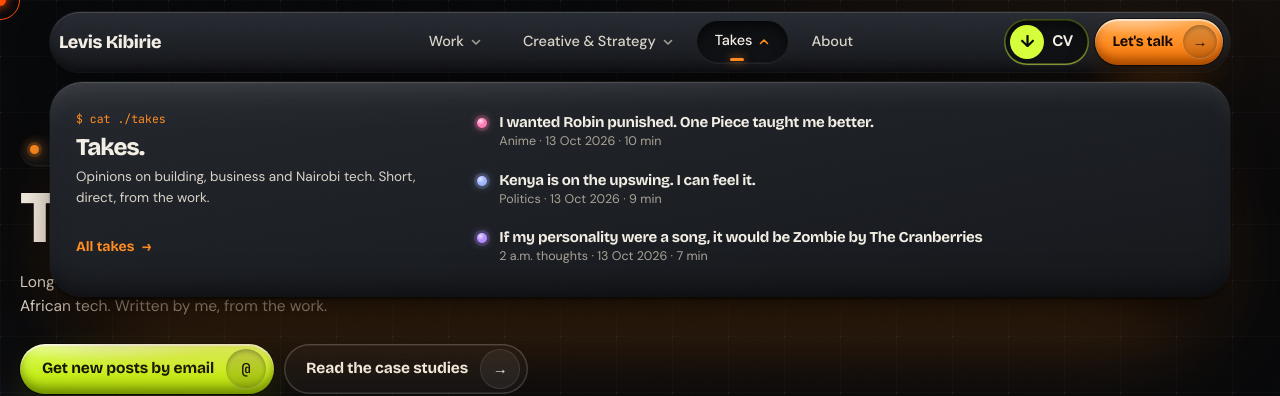
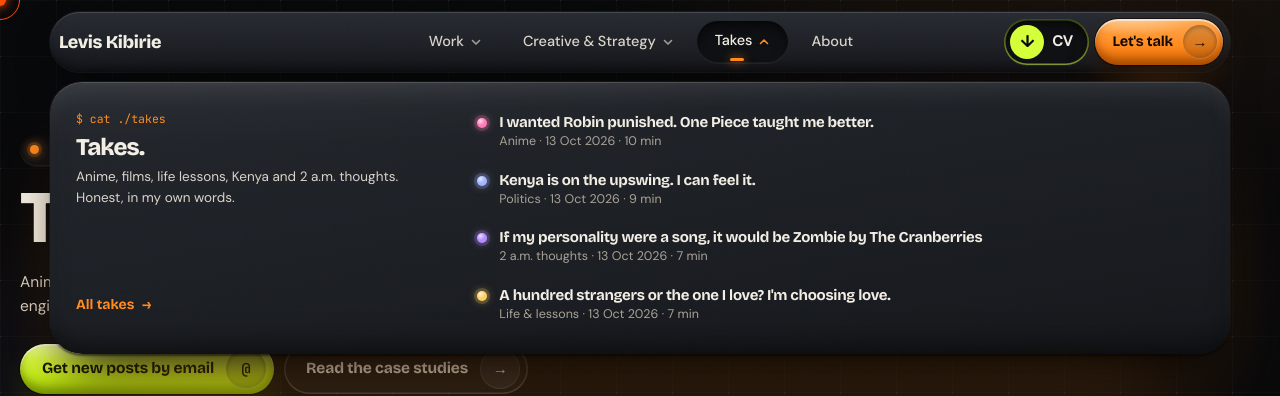
Before and after one commit to Levikib/levo-portfolio, a Next.js app: page /thoughts in a window 1280 px wide. Both pictures are taken after a click on the button "Takes". Shown: the top 396 px of the page. Built offline with nearby package versions, Linux system fonts and the light colour scheme.

Commit message:
Takes: no coming-soon cards; menu shows the latest 4 posts; new Thoughts copy
Co-Authored-By: Angela Wangui <mochuangela21@gmail.com>

```diff
--- a/src/app/thoughts/page.tsx
+++ b/src/app/thoughts/page.tsx
@@ -22,7 +22,7 @@ export default function ThoughtsPage() {
           id="th-h1"
           eyebrow="$ cat ./thoughts/*.md"
           title={<>Thoughts<span className="ed-dot" aria-hidden>.</span></>}
-          kicker="Long-form notes on engineering, founding a company from Nairobi, design, anime and African tech. Written by me, from the work."
+          kicker="Anime, films and TV, life lessons, Kenya, impossible questions and 2 a.m. thoughts. Plus engineering and founder notes. All written by me, honestly."
         />
         <div className="cta-row ed-hero__ctas">
           <ClayButton variant="primary" size="lg" href={subscribeHref()} external={!!SUBSTACK_URL} icon={SUBSTACK_URL ? undefined : "@"}>
--- a/src/components/signal/Nav.tsx
+++ b/src/components/signal/Nav.tsx
@@ -34,7 +34,7 @@ const GROUPS = [
 
 const FEATURED_ED = EDITORIAL.find((i) => i.featured && i.kind === "magazine") ?? EDITORIAL.find((i) => i.featured) ?? EDITORIAL[0];
 const FEATURED_STILL = FEATURED_ED ? stillOf(FEATURED_ED.cover) : null;
-const POSTS = published(THOUGHTS).slice(0, 3);
+const POSTS = published(THOUGHTS).slice(0, 4);
 
 const OPEN_DELAY = 90;
 const CLOSE_DELAY = 220;
@@ -431,7 +431,7 @@ export default function Nav() {
               <div className="nv-intro" style={v({ "--i": 0 })}>
                 <span className="nv-kicker">$ cat ./takes</span>
                 <p className="nv-intro__title">Takes.</p>
-                <p className="nv-intro__text">Opinions on building, business and Nairobi tech. Short, direct, from the work.</p>
+                <p className="nv-intro__text">Anime, films, life lessons, Kenya and 2 a.m. thoughts. Honest, in my own words.</p>
                 <Link href="/thoughts" className="nv-more" onClick={closeAll}>All takes<i aria-hidden>→</i></Link>
               </div>
               {POSTS.length > 0 ? (
--- a/src/data/thoughts.ts
+++ b/src/data/thoughts.ts
@@ -55,11 +55,7 @@ export const TOPICS: { id: ThoughtTopic | "all"; label: string }[] = [
 export const SUBSTACK_URL: string | null = null; // TODO(levo): add once the Substack exists
 
 /** Topics Levo plans to write. Shown as "coming soon" cards until a post is published. */
-export const COMING: { title: string; topic: ThoughtTopic }[] = [
-  { title: "Schema-per-tenant: the decision that shaped Makeja Homes", topic: "engineering" },
-  { title: "One Piece and me, part 2: Marineford and the price of a dream", topic: "anime" },
-  { title: "Shipping world-class products from Nairobi", topic: "africa-tech" },
-];
+export const COMING: { title: string; topic: ThoughtTopic }[] = []; // Levo: no "coming soon" cards, only real posts
 
 import { onePieceRobin } from "./posts/one-piece-robin";
 import { kenyaUpswing } from "./posts/kenya-upswing";
```
